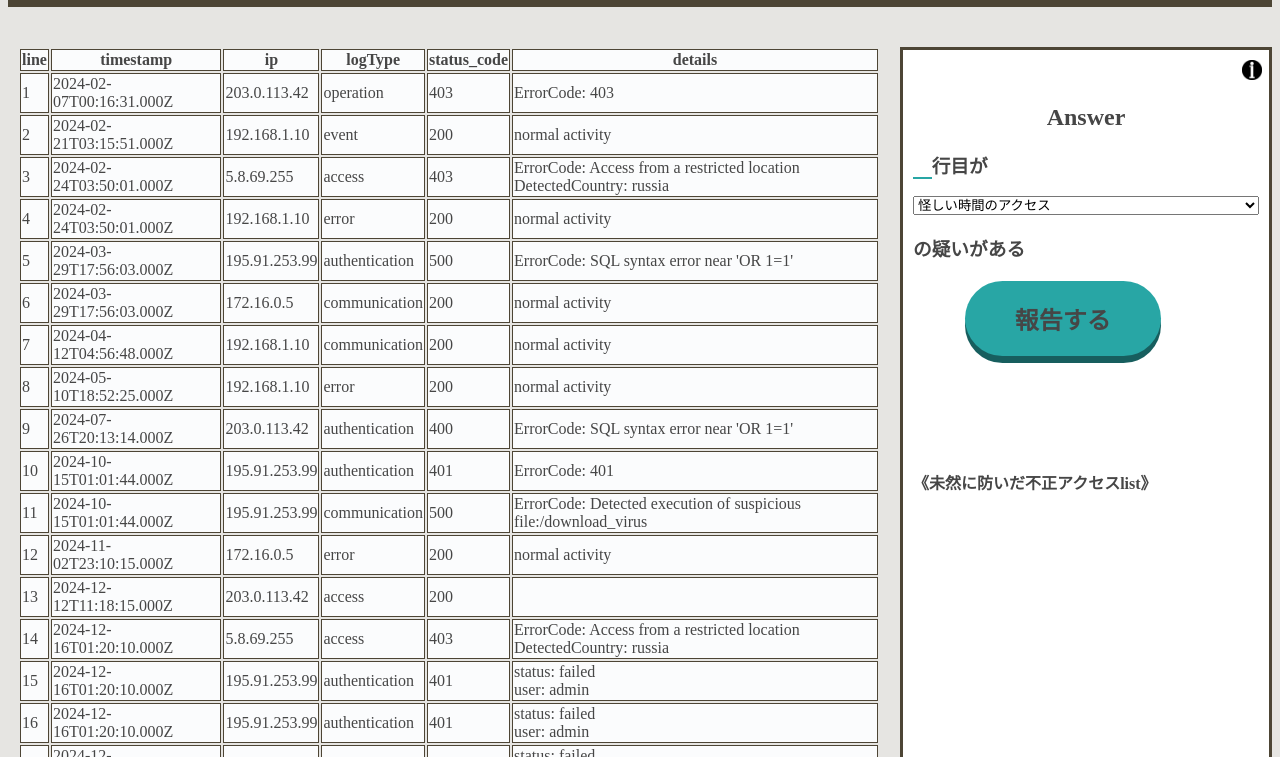
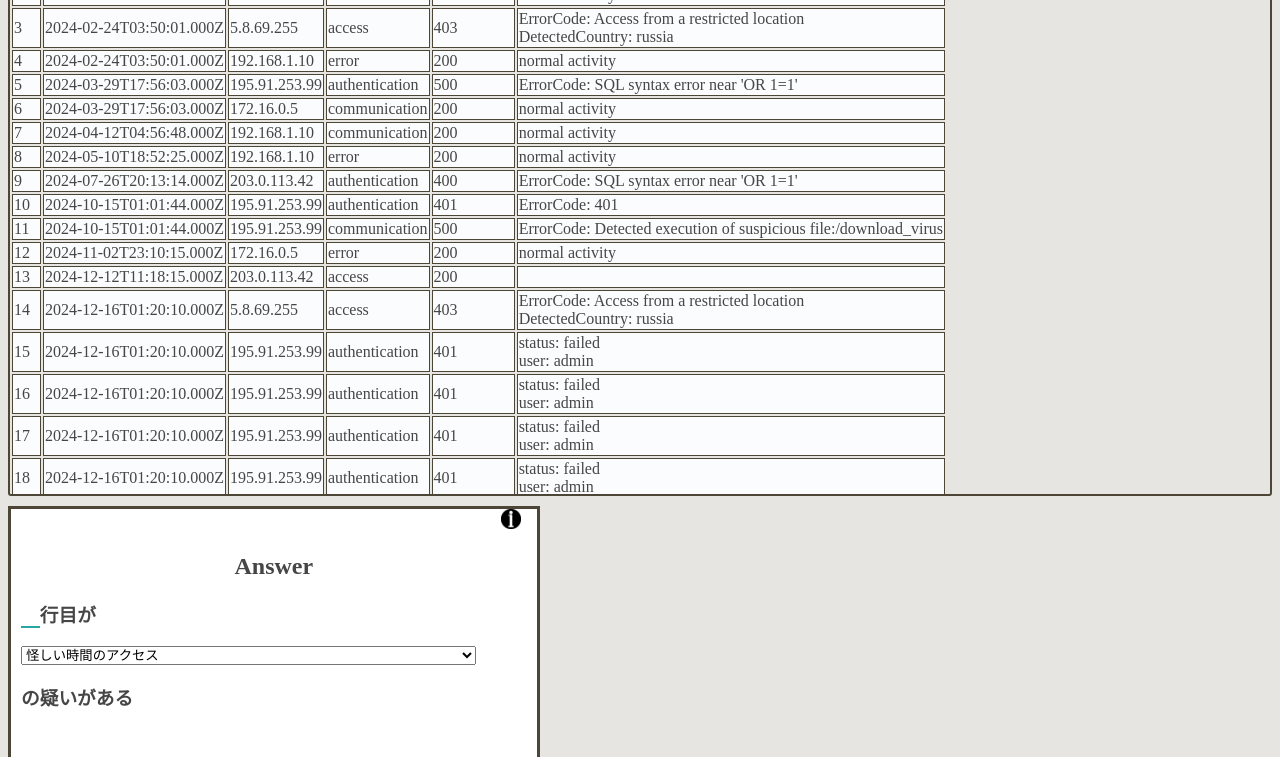
Before and after one commit to yanaaaaachan/log-monitoring-game2, a plain HTML site: page index.html in a window 1280 px wide. Shown: the part 81-838 px from the top of the page. Drawn offline with Linux system fonts and the light colour scheme.

Commit message:
Add files via upload

```diff
--- a/style.css
+++ b/style.css
@@ -2,18 +2,25 @@ body{
     background-color: #E6E5E2;
     color:rgb(70, 70, 70);
 }
-
 .header{
     display: flex;
     background-color: #4D4535;
+    height: 0vh;
 }
 .header h1{
     margin-left: 90%;
     color: #FBFCFD;
 }
-
+.table_area{
+    overflow-y: scroll;
+    /* height: 100vh; */
+    height:70vh;
+    border: solid 2px #4D4535;
+    border-radius: 3px;
+}
 th,td{
     border: solid 1px #4D4535;
+    white-space:nowrap
 }
 tr{
     background-color: #FBFCFD;
@@ -21,6 +28,10 @@ tr{
 }
 th{
     cursor: default;
+    position:sticky;
+    top:0;
+    left:0;
+    background-color: #FBFCFD;
 }
 #info_image{
     width:20px;
@@ -35,34 +46,52 @@ color:white;
 padding:20px;
 }
 .main{
-    display: flex;
-    margin:40px 0px 40px 10px;
+    /* display: flex; */
+    margin:5px 0px 0px 0px;
+    /* height: 85vh; */
 }
 .answer_area{
     border: solid 3px #4D4535;
-    padding:10px;
-    margin-left: 20px;
+    padding:0px 10px 0px 10px;
+    margin-top: 10px;
     margin-right: 0px;
-    width:30%;
+    width:40%;
     background-color: white;
+}
+.is_true_box{
+    border: solid 3px #4D4535;
+    padding:0px 10px 0px 10px;
+    margin-top: 10px;
+    margin-left: 10px;
+    background-color: white;
+    width:40%;
 }
 .answer_area h2{
     text-align: center;
+}
+.answer_box{
+    display: flex;
+}
+.answer_box2{
+    display: flex;
 }
 /* .answer_select{
     position: absolute;
 } */
 #answer_btn{
     background-color: #28A6A5;
-    margin-left: 15%;
+    margin-left: 5%;
     cursor: pointer;
+    margin-top: 50px;
+    height:fit-content;
+
 }
 #answer_btn{
     display: block;
     background-color: #28A6A5;
     width:fit-content;
     transition: background-color 0.3s, transform 0.3s;
-    padding: 20px 50px;
+    padding: 10px 10px;
     text-align: center;
     border-color: aliceblue;
     box-shadow: 0 7px 0 #175e5e;
@@ -74,7 +103,7 @@ padding:20px;
     transform: translateY(4px);
 }
 #suspicious_type{
-    width:100%;
+    width:90%;
 }
 #isTrue{
     color:#28A6A5;
```
Also changed, not shown: index2.html (added, +27 -0 lines).
